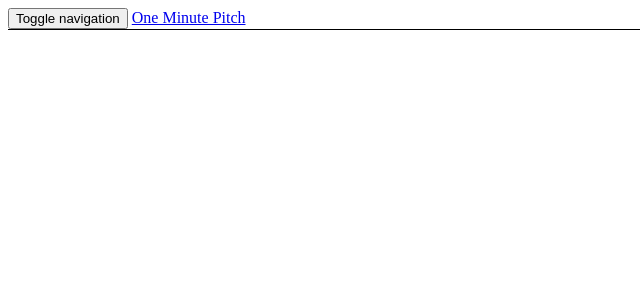
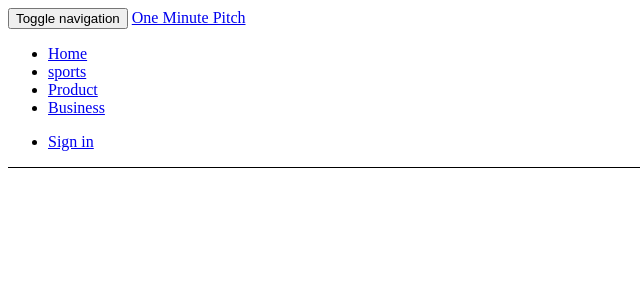
Before and after one commit to LincolnMoki/Pitch-app, a Python web app: template template/navbar.html in a window 1280 px wide. Shown: the top 300 px of the page, without its empty margins (0-640 px from the left). Run offline with Jinja, Linux system fonts and the light colour scheme; the template is opened without the code that fills it, so the values that code supplies are empty.

Commit message:
add div class navbar

```diff
--- a/template/navbar.html
+++ b/template/navbar.html
@@ -9,3 +9,28 @@
             </button>
             <a href="/" class="navbar-brand"> One Minute Pitch </a>
         </div>
+        <div class="navbar-collapse collapse">
+            <ul class="nav navbar-nav">
+                <li><a href="/">Home</a></li>
+                <li><a href="{{url_for('main.interview_pitches')}}">sports</a></li>
+                <li><a href="{{url_for('main.product_pitches')}}">Product</a></li>
+                <li><a href="{{url_for('main.promotion_pitches')}}">Business</a></li>
+            </ul>
+
+            <ul class="nav navbar-nav navbar-right">
+                {% if current_user.is_authenticated %}
+                <li class="dropdown"><a href="#" class="dropdown-toggle" data-toggle="dropdown" role="button" aria-haspopup="true" aria-expanded="false">{{current_user.username| capitalize}} <span class="caret"></span></a>
+                    <ul class="dropdown-menu">
+                        <li><a href="{{url_for('main.profile',uname=current_user.username)}}">Profile</a></li>
+                        <li><a href="{{url_for('main.user_pitches',uname=current_user.username)}}">My Pitches</a></li>
+                        <li role="separator" class="divider"></li>
+                        <li><a href="{{url_for('auth.logout')}}">Sign out</a></li>
+                    </ul>
+                </li>
+                {% else %}
+                <li><a href="{{url_for('auth.login')}}">Sign in</a></li>
+            </ul>
+            {%endif%}
+        </div>
+</div>
+</div>
```
